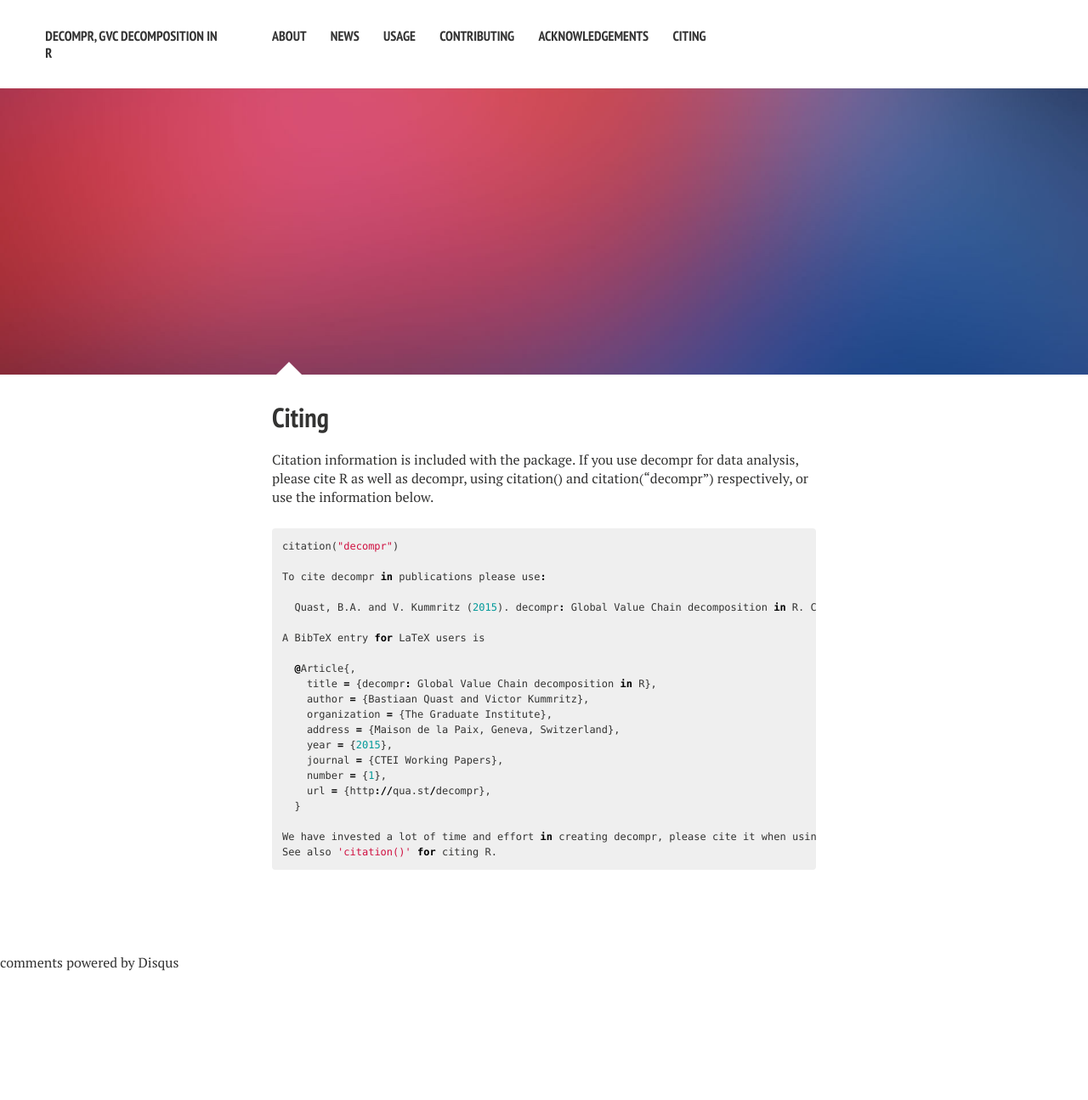
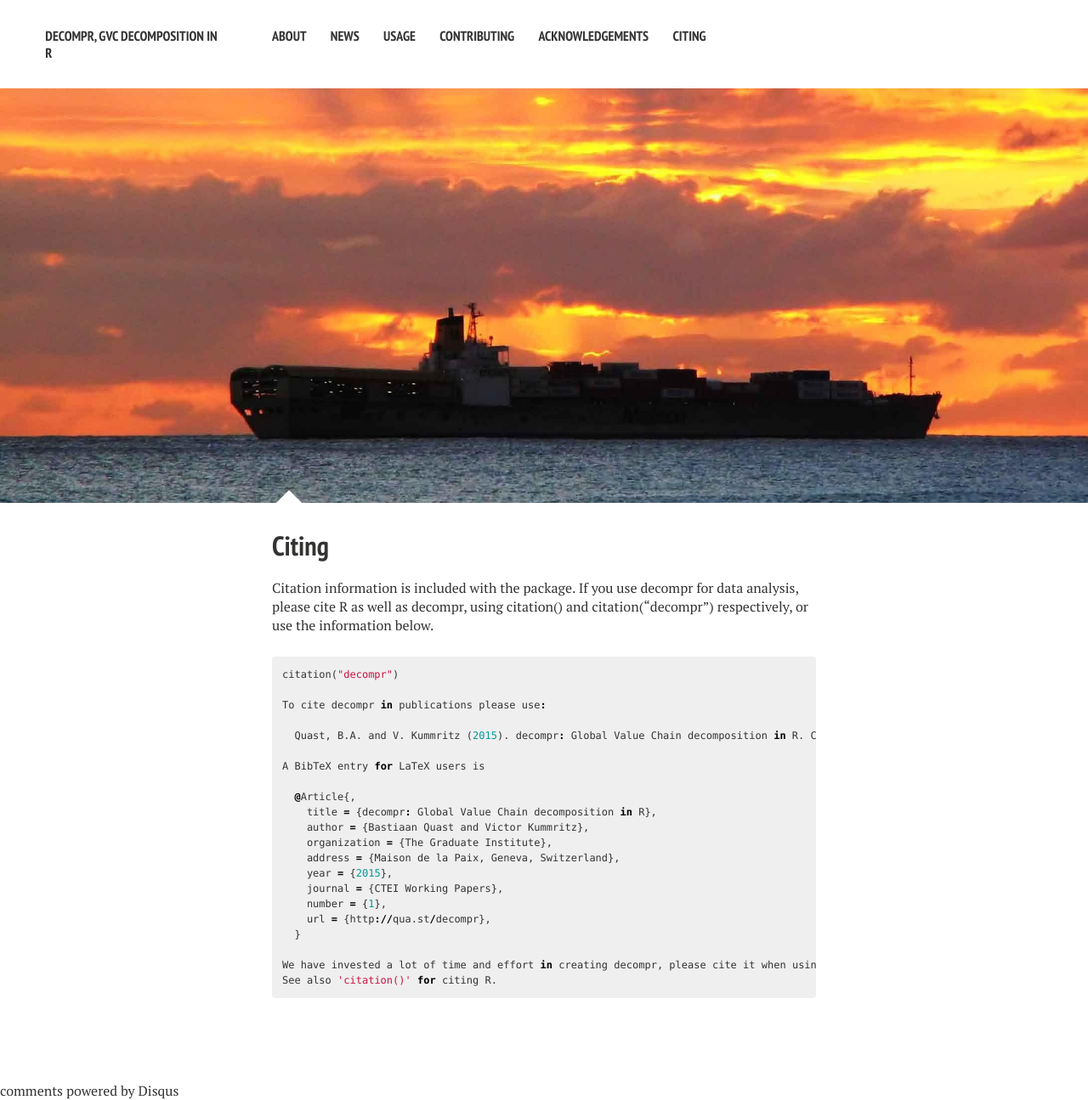
Before and after one commit to bquast/decompr, a Jekyll site: the page built from citing/index.md, in a window 1280 px wide. Shown: the whole page at 85% size. Built offline with Jekyll 4.4.1, drawn with Linux system fonts in a browser that asks for light colours; nearby versions of some CDN libraries; comment, search, counter and statistics services are not loaded; before the commit the page ends 1144 px from its top, so only the background shows below that.

Commit message:
add ship sunset image to citing page

```diff
--- a/citing/index.md
+++ b/citing/index.md
@@ -5,7 +5,7 @@ tags: [about, Jekyll, theme, responsive]
 modified: 2014-08-08T20:53:07.573882-04:00
 comments: true
 image:
-  feature: sample-image-2.jpg
+  feature: ship-sunset.jpg
 ---
 
 Citation information is included with the package. If you use decompr for data analysis, please cite R as well as decompr, using citation() and citation("decompr") respectively, or use the information below.
```
